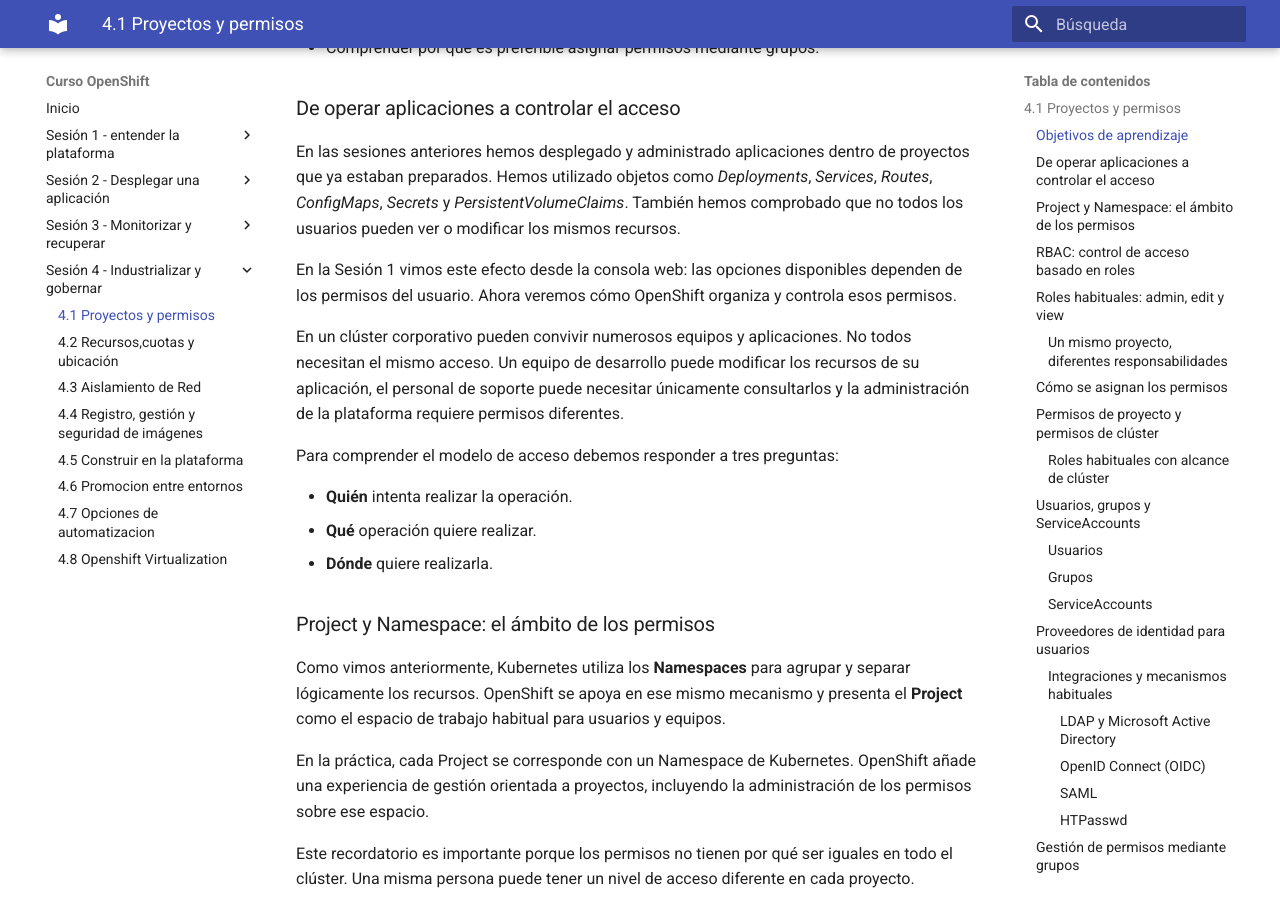
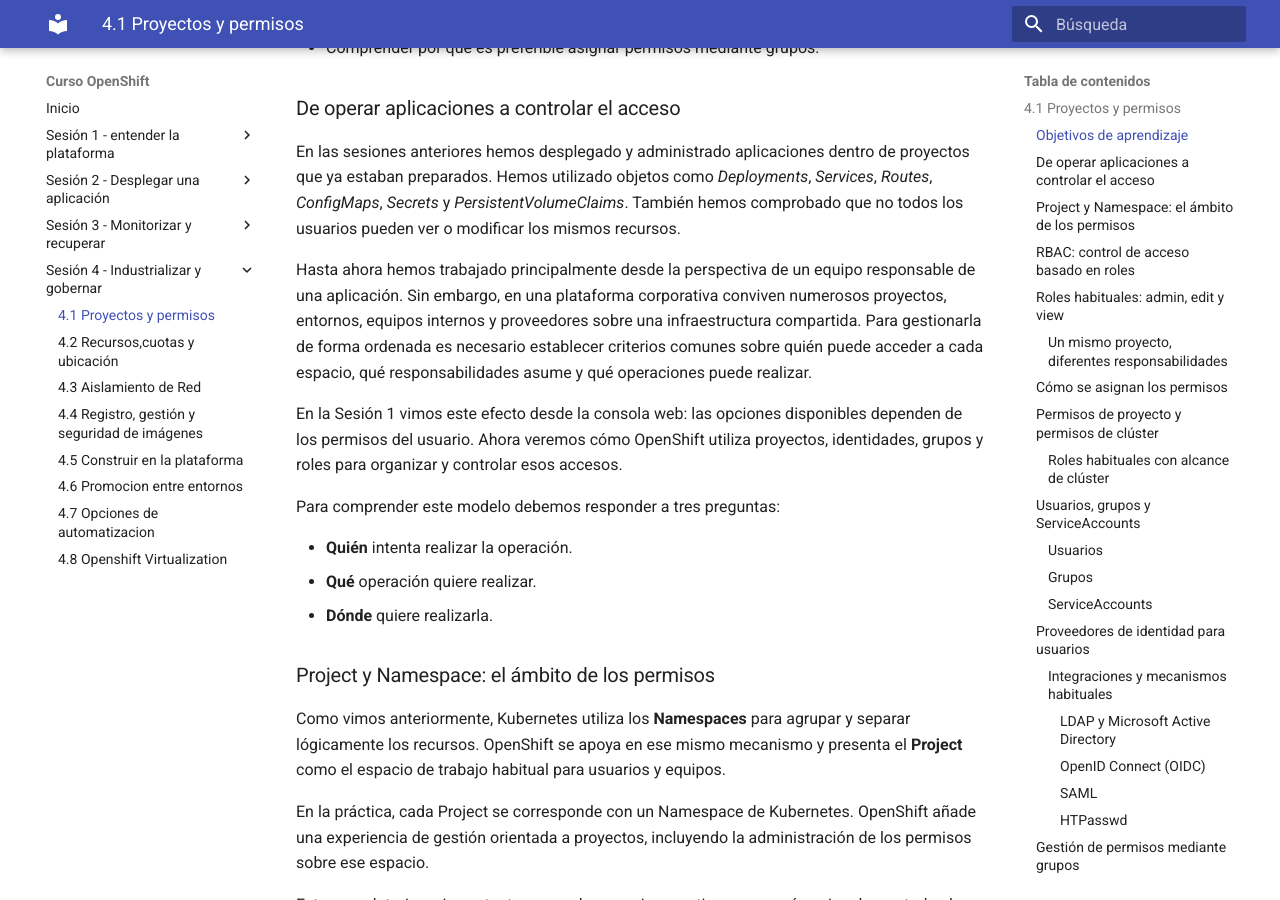
Before and after one commit to ieftraining/curso-openshift, an MkDocs documentation site: the page built from docs/sesion4/4.1 Proyectos y permisos.md, in a window 1280 px wide and 900 px high, scrolled down 451 px. Built offline with MkDocs 1.6.1 and Material for MkDocs 9.7.7, drawn with Linux system fonts in a browser that asks for light colours; some of the changed text lies outside the part shown.

Commit message:
Add files via upload

```diff
--- a/docs/sesion4/4.1 Proyectos y permisos.md
+++ b/docs/sesion4/4.1 Proyectos y permisos.md
@@ -15,11 +15,11 @@
 
 En las sesiones anteriores hemos desplegado y administrado aplicaciones dentro de proyectos que ya estaban preparados. Hemos utilizado objetos como _Deployments_, _Services_, _Routes_, _ConfigMaps_, _Secrets_ y _PersistentVolumeClaims_. También hemos comprobado que no todos los usuarios pueden ver o modificar los mismos recursos.
 
-En la Sesión 1 vimos este efecto desde la consola web: las opciones disponibles dependen de los permisos del usuario. Ahora veremos cómo OpenShift organiza y controla esos permisos.
+Hasta ahora hemos trabajado principalmente desde la perspectiva de un equipo responsable de una aplicación. Sin embargo, en una plataforma corporativa conviven numerosos proyectos, entornos, equipos internos y proveedores sobre una infraestructura compartida. Para gestionarla de forma ordenada es necesario establecer criterios comunes sobre quién puede acceder a cada espacio, qué responsabilidades asume y qué operaciones puede realizar.
 
-En un clúster corporativo pueden convivir numerosos equipos y aplicaciones. No todos necesitan el mismo acceso. Un equipo de desarrollo puede modificar los recursos de su aplicación, el personal de soporte puede necesitar únicamente consultarlos y la administración de la plataforma requiere permisos diferentes.
+En la Sesión 1 vimos este efecto desde la consola web: las opciones disponibles dependen de los permisos del usuario. Ahora veremos cómo OpenShift utiliza proyectos, identidades, grupos y roles para organizar y controlar esos accesos.
 
-Para comprender el modelo de acceso debemos responder a tres preguntas:
+Para comprender este modelo debemos responder a tres preguntas:
 
 - **Quién** intenta realizar la operación.
 - **Qué** operación quiere realizar.
@@ -61,6 +61,8 @@
 
 En este curso no necesitamos diseñar reglas RBAC personalizadas ni conocer todos los objetos internos del sistema. Lo importante es comprender el modelo general y reconocer las asignaciones más habituales.
 
+Esta combinación de identidades, roles y ámbitos permite aplicar criterios de acceso homogéneos aunque la plataforma sea utilizada por numerosos equipos y proveedores.
+
 ### Roles habituales: admin, edit y view
 
 OpenShift incluye roles predefinidos para cubrir las necesidades más frecuentes dentro de un proyecto.
@@ -80,6 +82,10 @@
 - El **equipo de soporte** puede necesitar `view` para consultar el estado de los Pods, las versiones desplegadas y otros recursos sin modificarlos.
 
 El objetivo no es conceder el nivel máximo a todo el mundo, sino asignar a cada identidad los permisos adecuados a su función.
+
+En una organización con equipos internos y proveedores externos, los permisos también pueden variar según la responsabilidad asumida y el entorno. Por ejemplo, un proveedor podría disponer de `edit` en desarrollo, pero únicamente de `view` en producción, mientras que la administración de los accesos queda reservada al responsable interno del proyecto.
+
+Este reparto es solo un ejemplo. Cada organización debe definir su propio modelo de acceso y separación de responsabilidades.
 
 !!! tip "Principio de mínimo privilegio"
     Cada usuario, grupo o ServiceAccount debe recibir únicamente los permisos necesarios para realizar su trabajo. Conceder permisos superiores “por si acaso” aumenta el riesgo de cambios accidentales o accesos indebidos.
@@ -265,6 +271,12 @@
 - los roles indican **qué puede hacer**;
 - el proyecto determina **dónde puede hacerlo**.
 
+### Del control de acceso al gobierno de los recursos
+
+Los proyectos, grupos y roles permiten organizar quién puede acceder a la plataforma, en qué espacios puede trabajar y qué operaciones puede realizar. Esta es una dimensión esencial del gobierno de OpenShift cuando conviven numerosos equipos, aplicaciones y proveedores.
+
+Sin embargo, controlar los accesos no es suficiente para gobernar una plataforma compartida. También es necesario establecer cuánto puede consumir cada proyecto y decidir dónde deben ejecutarse determinadas cargas. Estas cuestiones se abordarán en el siguiente apartado.
+
 ### Ideas clave para recordar
 
 !!! tip "Resumen"
```
